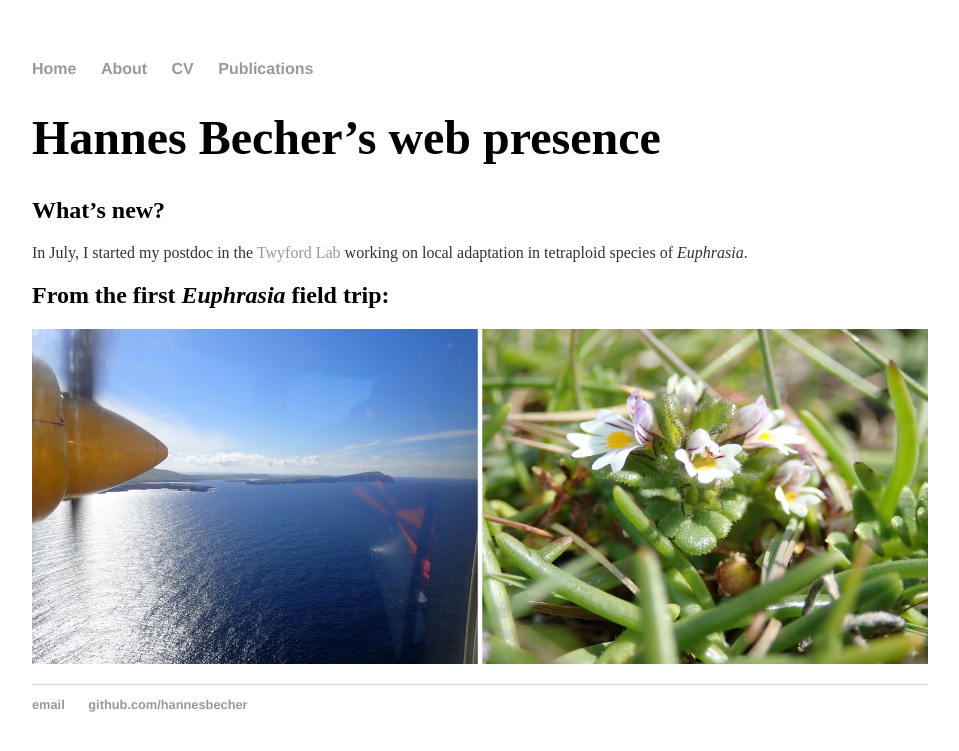
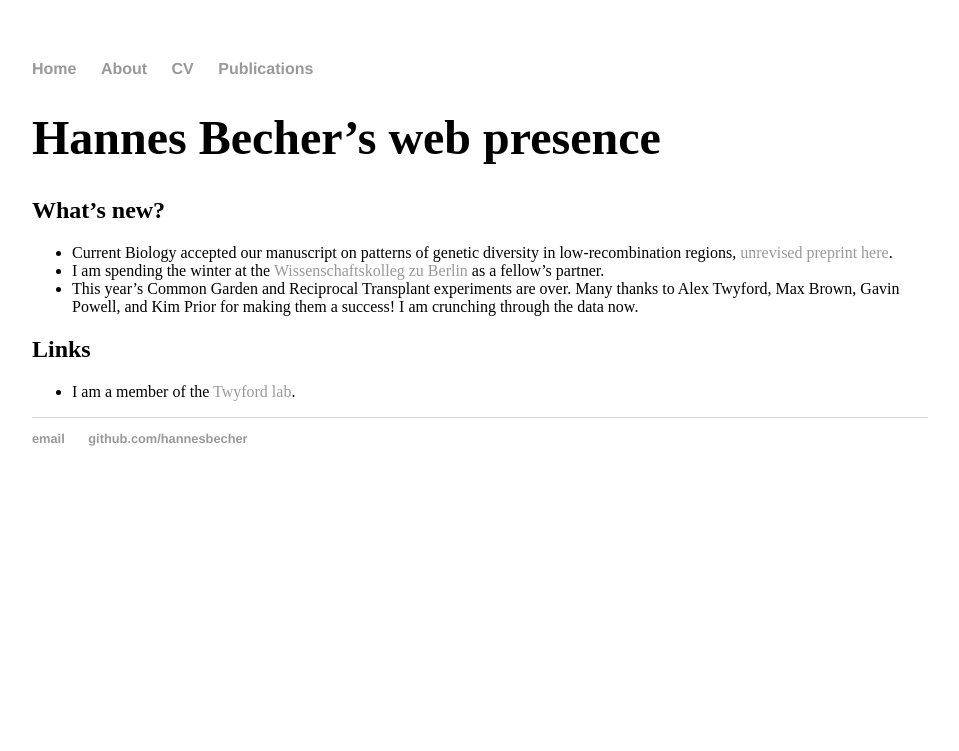
Before and after one commit to hannesbecher/hannesbecher.github.io, a Jekyll site: the page built from index.md, in a window 1280 px wide. Shown: the top 751 px of the page, without its empty margins (160-1119 px from the left). Built offline with Jekyll 4.4.1, drawn with Linux system fonts in a browser that asks for light colours.

Commit message:
Update index.md

```diff
--- a/index.md
+++ b/index.md
@@ -7,7 +7,9 @@ title: Hannes Becher - Evolutionary genomics
 
 
 ## What's new?
-In July, I started my postdoc in the [Twyford Lab](http://twyford.bio.ed.ac.uk/home) working on local adaptation in tetraploid species of *Euphrasia*.
+* Current Biology accepted our manuscript on patterns of genetic diversity in low-recombination regions, [unrevised preprint here](https://www.biorxiv.org/content/10.1101/739888v2).
+* I am spending the winter at the [Wissenschaftskolleg zu Berlin](https://wiko-berlin.de) as a fellow's partner.
+* This year's Common Garden and Reciprocal Transplant experiments are over. Many thanks to Alex Twyford, Max Brown, Gavin Powell, and Kim Prior for making them a success! I am crunching through the data now.
 
-## From the first *Euphrasia* field trip:
-![freqs](img/FI2pics.jpg)
+## Links
+* I am a member of the [Twyford lab](http://twyford.bio.ed.ac.uk).
```
